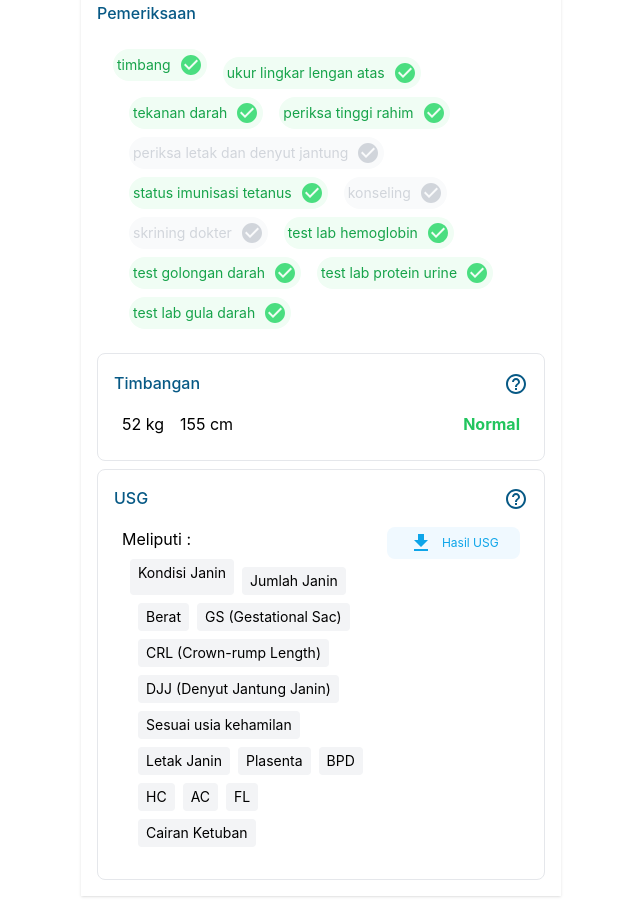
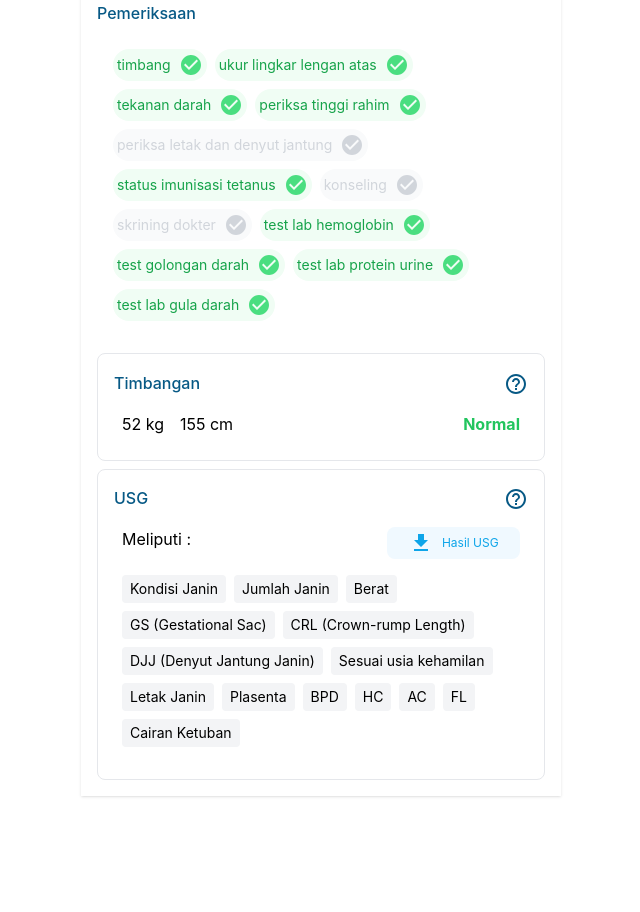
Before and after one commit to fikrianggara/kia-react, a React (Create React App) app: page /ibu-anak/kehamilan/detail/456 in a window 1280 px wide. Shown: the part 560-1472 px from the top of the page, without its empty margins (319-959 px from the left). After the commit the page ends 1372 px from the top, so only its background shows below. Built offline with nearby package versions, Linux system fonts and the light colour scheme; what moment-with-locales-es6 would draw is missing.

Commit message:
welcome to merge conflict hehe

```diff
--- a/src/pages/ibu-anak/kehamilan/Dashboard.js
+++ b/src/pages/ibu-anak/kehamilan/Dashboard.js
@@ -3,6 +3,7 @@ import { useParams } from "react-router-dom";
 import moment from "moment-with-locales-es6";
 import React, { useState, useEffect } from "react";
 import { showFormattedDate } from "../../../utils/index";
+import { PregnancySelection } from "../../../components/ibu-anak/PregnancySelection";
 import { getPregnancyDataByUserId, getCheckUpListDataByPatientId, } from "../../../api/data";
 import {
   AccountCircle,
@@ -12,8 +13,8 @@ import {
   LocationOn,
   CalendarToday,
   Equalizer,
+  Warning,
 } from "@mui/icons-material";
-import { PregnancySelection } from "../../../components/ibu-anak/PregnancySelection";
 
 moment.locale("id");
 
@@ -234,10 +235,24 @@ export const Dashboard = ({ data }) => {
       </header>
       {/* patient overview end */}
 
+      <div className="notifications p-4 bg-white" >
+        <div>
+          <h2 className="text-black font-medium text-lg p-4">Notifikasi</h2>
+        </div>
+        <div>
+          <div className="bg-gradient-to-r from-red-500 to-blue-500  rounded-lg text-white p-4 w-full">
+            <h3 className="w-64 text-start text-lg font-bold align-middle flex"><Warning className="mr-2" /> Informasi Imunisasi</h3>
+            <p className="flex text-sm justify-between pt-4">
+              Imunisasi Polio tersedia di Posyandu ABC pada tanggal {(new Date()).toLocaleDateString()}
+            </p>
+          </div>
+        </div>
+      </div>
+
       {/* main */}
       <main className="p-4 bg-white">
         {/* checkup card component list start */}
-        <h1 className="text-black font-medium text-lg p-4">Pemeriksaan</h1>
+        <h2 className="text-black font-medium text-lg p-4">Pemeriksaan</h2>
         <div className="flex m-auto">
           <ul className="space-y-3 m-auto">
             {checkupListData.map((checkup) => (
--- a/src/pages/ibu-anak/kehamilan/Detail.js
+++ b/src/pages/ibu-anak/kehamilan/Detail.js
@@ -1,26 +1,21 @@
+import { Link } from "react-router-dom";
+import { Modal, Box } from "@mui/material";
+import { useParams } from "react-router-dom";
+import moment from "moment-with-locales-es6";
 import React, { useState, useEffect } from "react";
-import { useParams } from "react-router-dom";
-import {
-  getPregnancyDataByUserId,
-  getCheckUpListDataById,
-} from "../../../api/data";
 import { showFormattedDate } from "../../../utils/index";
+import { getPregnancyDataByUserId, getCheckUpListDataById, } from "../../../api/data";
 import {
   AccountCircle,
-  MonitorHeart,
   ArrowBackOutlined,
-  SecurityUpdateGoodOutlined,
   LocationOn,
-  CalendarToday,
   HealthAndSafety,
   AddLocation,
   CheckCircle,
   HelpOutline,
   Download,
 } from "@mui/icons-material";
-import { Modal, Box, Typography, Button } from "@mui/material";
-import { Link } from "react-router-dom";
-import moment from "moment-with-locales-es6";
+
 moment.locale("id");
 
 export default function CustomModal({ children, btn }) {
@@ -49,9 +44,6 @@ export const Detail = ({ data }) => {
   const user = data[0] ? data[0] : null;
   const [pregnancyData, setPregnancyData] = useState(null);
   const [checkupData, setCheckupListData] = useState(null);
-  let pregnancyAge = 0;
-  let lastCheckup = 0;
-  let jarakHinggaKelahiran = 0;
 
   useEffect(() => {
     getPregnancyDataByUserId(id, setPregnancyData);
@@ -84,9 +76,7 @@ export const Detail = ({ data }) => {
                 </div>
               </nav>
               <hr />
-              {/*
-patient profile start
-*/}
+              {/* patient profile start*/}
               <h1 className="text-lg font-bold text-center">
                 Hasil Pemeriksaan pada{" "}
                 {showFormattedDate(checkupData.tanggal_pemeriksaan)}
@@ -97,11 +87,7 @@ patient profile start
                   <li className="flex space-x-2 items-center text-sky-800 font-medium">
                     <AccountCircle></AccountCircle>
                     <span>
-                      {checkupData.pemeriksa.jabatan
-                        .toLowerCase()
-                        .includes("dokter")
-                        ? "dr. "
-                        : ""}
+                      {checkupData.pemeriksa.jabatan.toLowerCase().includes("dokter") ? "dr. " : ""}
                       {checkupData.pemeriksa.nama}
                     </span>
                   </li>
@@ -129,8 +115,7 @@ patient profile start
                   <li>
                     Kondisi Ibu{" "}
                     <span
-                      className={`${
-                        checkupData.kondisi_ibu == "Baik"
+                      className={`${checkupData.kondisi_ibu == "Baik"
                         ? "text-green-500"
                         : "text-amber-500"
                         }`}
@@ -142,8 +127,7 @@ patient profile start
                   <li>
                     Kondisi janin{" "}
                     <span
-                      className={`${
-                        checkupData.kondisi_janin == "Baik"
+                      className={`${checkupData.kondisi_janin == "Baik"
                         ? "text-green-500"
                         : "text-amber-500"
                         }`}
@@ -185,21 +169,19 @@ patient profile start
           <main className="p-4 bg-white">
             <div className="space-y-2">
               <h2 className="text-sky-800 font-medium">Pemeriksaan</h2>
-              <ul className="flex flex-wrap space-x-4 space-y-2 text-sm p-4">
+              <ul className="flex flex-wrap  text-sm p-4">
                 {Object.keys(checkupData.pemeriksaan_yang_dilakukan).map(
                   (pemeriksaan) => (
-                    <li key={pemeriksaan}>
+                    <li key={pemeriksaan} className="mr-2 mb-2">
                       <a
                         href={`#${pemeriksaan}`}
-                        className={`px-1 py-1 flex items-center rounded-full space-x-2 ${
-                          checkupData.pemeriksaan_yang_dilakukan[pemeriksaan]
+                        className={`px-1 py-1 flex items-center rounded-full space-x-2 ${checkupData.pemeriksaan_yang_dilakukan[pemeriksaan]
                           ? "bg-green-50"
                           : "bg-gray-50 "
                           }`}
                       >
                         <p
-                          className={`${
-                            checkupData.pemeriksaan_yang_dilakukan[pemeriksaan]
+                          className={`${checkupData.pemeriksaan_yang_dilakukan[pemeriksaan]
                             ? "text-green-600"
                             : "text-gray-300"
                             }`}
@@ -207,8 +189,7 @@ patient profile start
                           {pemeriksaan.split("_").join(" ")}
                         </p>
                         <CheckCircle
-                          className={`${
-                            checkupData.pemeriksaan_yang_dilakukan[pemeriksaan]
+                          className={`${checkupData.pemeriksaan_yang_dilakukan[pemeriksaan]
                             ? "text-green-400"
                             : "text-gray-300"
                             }`}
@@ -284,8 +265,7 @@ patient profile start
                     </li>
                   </ul>
                   <h4
-                    className={`${
-                      checkupData.timbangan.imt == "Normal"
+                    className={`${checkupData.timbangan.imt == "Normal"
                       ? "text-green-500 font-bold"
                       : ""
                       }`}
@@ -297,17 +277,10 @@ patient profile start
               {/* timbangan end */}
               {/* usg */}
               <div className="border rounded-lg p-4 space-y-2">
-                <div className="flex space-x-2 text-sky-800 font-medium items-center justify-between">
+                <div className="flex text-sky-800 font-medium items-center justify-between">
                   <h3 id="timbang">USG</h3>
 
-                  <CustomModal
-                    btn={
-                      <HelpOutline
-                        fontSize="medium"
-                        className="hover:cursor-pointer"
-                      />
-                    }
-                  >
+                  <CustomModal btn={<HelpOutline fontSize="medium" className="hover:cursor-pointer" />}>
                     <h2 className="text-sky-800 font-medium">USG</h2>
                     <div className="space-y-2">
                       <p>
@@ -319,19 +292,9 @@ patient profile start
                   </CustomModal>
                 </div>
                 <div className="flex justify-between p-2">
-                  <div className="text-start  w-8/12">
+                  <div className="text-start">
+                    <div className="flex justify-between align-middle">
                       <h4>Meliputi :</h4>
-                    <ul className="text-sm p-2 flex flex-wrap space-x-2 space-y-2">
-                      {checkupData.usg.pemeriksaan.map((item) => (
-                        <li
-                          key={item.nama}
-                          className="px-2 py-1 bg-gray-100 rounded"
-                        >
-                          {item.nama}
-                        </li>
-                      ))}
-                    </ul>
-                  </div>
                       <div className="w-4/12">
                         <Link to={checkupData.usg.link_hasil_usg}>
                           <button className=" w-full bg-sky-50 text-xs flex justify-evenly items-center text-sky-500 rounded-lg p-1 px-3">
@@ -339,6 +302,16 @@ patient profile start
                           </button>
                         </Link>
                       </div>
+                    </div>
+                    <ul className="text-sm mt-4 flex flex-wrap">
+                      {checkupData.usg.pemeriksaan.map((item) => (
+                        <li key={item.nama} className="px-2 py-1 mb-2 mr-2 bg-gray-100 rounded">
+                          {item.nama}
+                        </li>
+                      ))}
+                    </ul>
+                  </div>
+
                 </div>
               </div>
               {/* usg end */}
```
Lines whose indentation alone changed are shown as unchanged.
